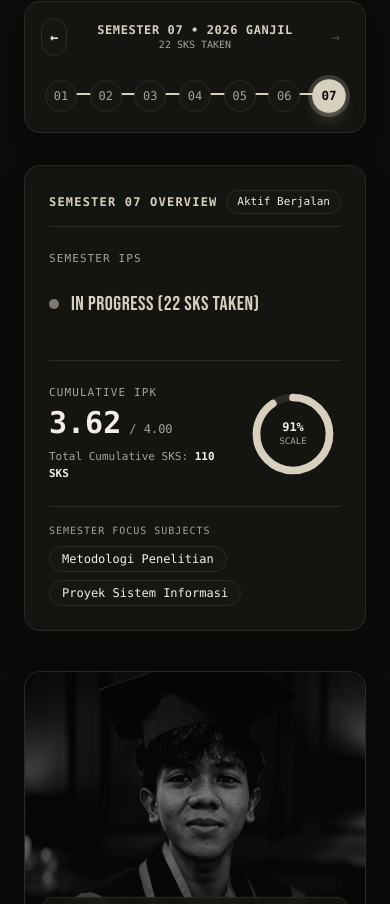
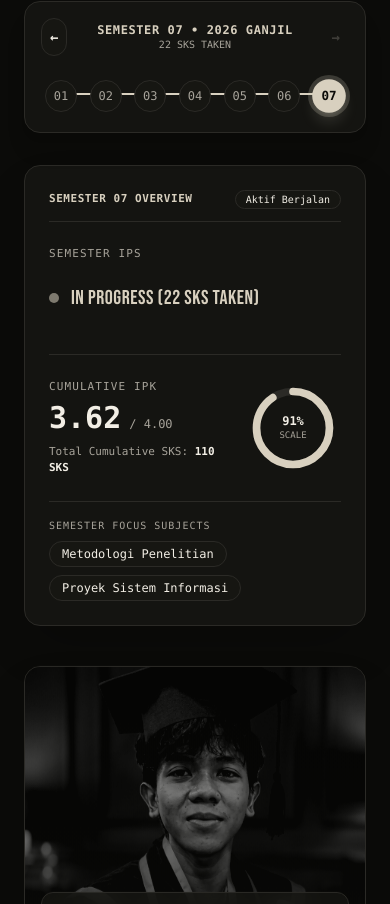
Before and after one commit to dilcuyy/Portfolio-Abdila, a React (Vite) app: page / in a window 390 px wide. Shown: the part 2800-3704 px from the top of the page. Built offline with nearby package versions, Linux system fonts and the light colour scheme.

Commit message:
fix(education): lock SEMESTER OVERVIEW title and status badge to a single horizontal row on mobile

```diff
--- a/src/components/Education.jsx
+++ b/src/components/Education.jsx
@@ -328,11 +328,11 @@ export default function Education() {
           <div className="edu-el lg:col-span-5 space-y-6 bg-[#141411] border border-[#2B2A26] rounded-2xl p-6 sm:p-8 relative min-h-[380px] flex flex-col justify-between shadow-2xl">
             {/* Header info of active semester */}
             <div key={activeSmt.id} className="space-y-4 animate-fadeIn">
-              <div className="flex flex-wrap sm:flex-nowrap items-center justify-between gap-2 border-b border-[#2B2A26] pb-3 text-xs font-mono">
-                <span className="text-[#D8D0BF] uppercase tracking-widest font-bold truncate">
+              <div className="flex items-center justify-between gap-2 border-b border-[#2B2A26] pb-3 text-xs font-mono">
+                <span className="text-[#D8D0BF] uppercase tracking-wider font-bold text-[11px] sm:text-xs truncate">
                   SEMESTER 0{activeSmt.smt} OVERVIEW
                 </span>
-                <span className="px-2.5 py-1 rounded-full bg-[#161612] border border-[#2B2A26] text-[#F2EEE5] text-[11px] font-medium shrink-0">
+                <span className="px-2.5 py-0.5 sm:py-1 rounded-full bg-[#161612] border border-[#2B2A26] text-[#F2EEE5] text-[10px] sm:text-[11px] font-medium shrink-0 whitespace-nowrap">
                   {activeSmt.status}
                 </span>
               </div>
```
